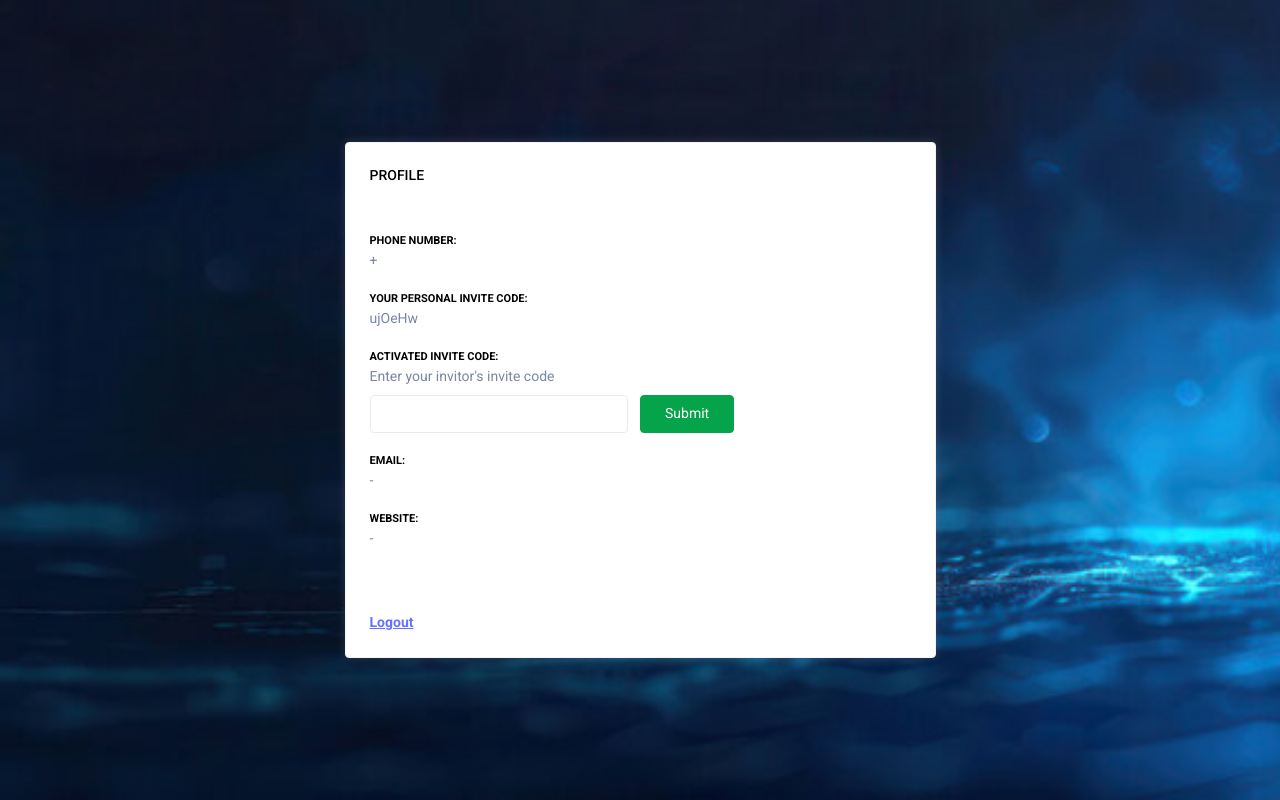
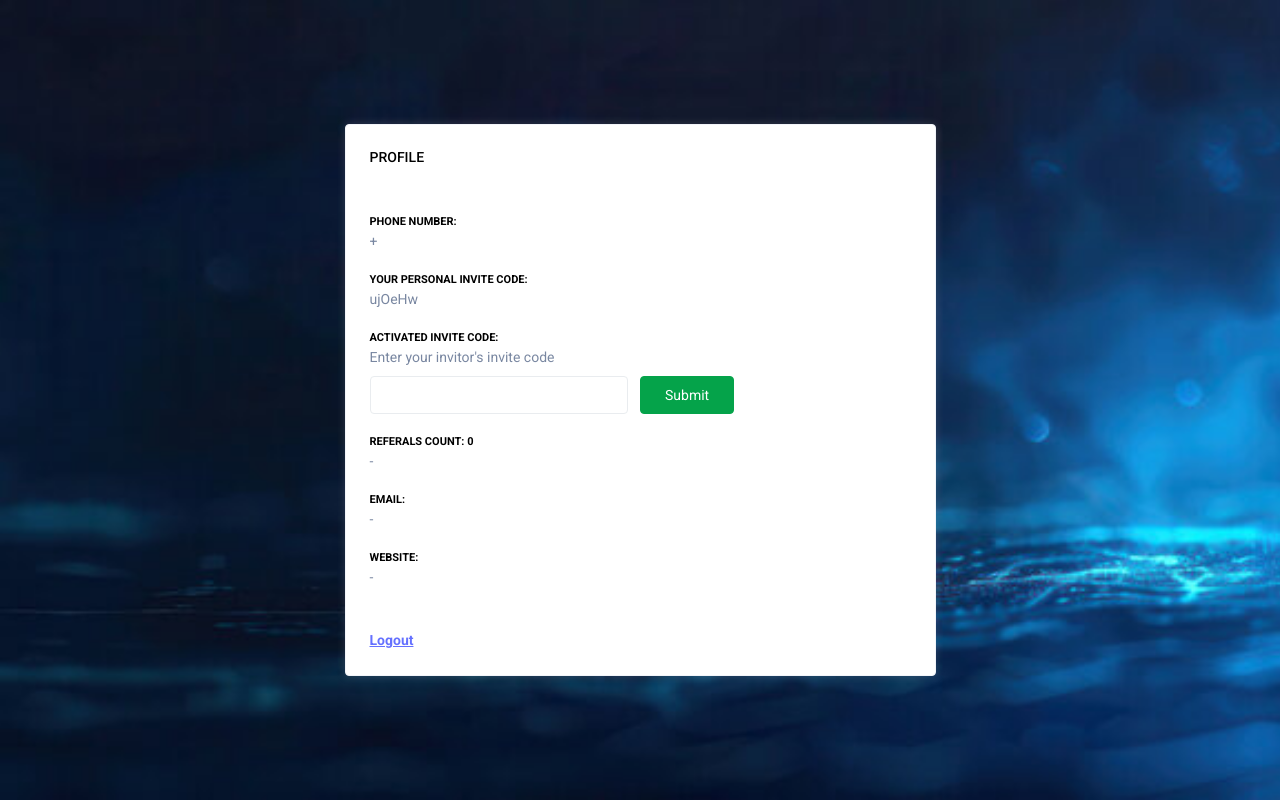
Before and after one commit to Rajabboy757/hammer, a Django app: page /profile/ in a window 1280 px wide. Run offline with Django 5.2, Linux system fonts and the light colour scheme; the visitor is signed in with stand-in values (Sample User, id 1); data comes from the database, SQL or seed files in the repository; some libraries are stand-ins or nearby versions.

Commit message:
finished templates

```diff
--- a/web/models.py
+++ b/web/models.py
@@ -4,6 +4,6 @@
 
 
 class VerificationCode(models.Model):
-    code = models.IntegerField(max_length=4)
+    code = models.IntegerField()
     phone_number = models.CharField(max_length=12)
     valid_for = models.DateTimeField()
--- a/web/templates/profile.html
+++ b/web/templates/profile.html
@@ -7,6 +7,9 @@
     <meta charset="UTF-8">
     <meta name="viewport" content="width=device-width, initial-scale=1.0">
     <title>Profile</title>
+
+    <!-- jquery library -->
+    <script src="https://code.jquery.com/jquery-3.6.0.min.js"></script>
 
     <link rel="preconnect" href="https://fonts.googleapis.com/">
     <link rel="preconnect" href="https://fonts.gstatic.com/" crossorigin>
@@ -79,6 +82,17 @@
                                 {% endif %}
                             </div>
                             <div class="mt-3">
+                                <label class="tx-11 fw-bolder mb-0 text-uppercase">Referals count: {{ referals.count }}</label>
+
+                                {% if referals %}
+                                    <br>
+                                    <a id="123" class="open-modal" data-popup-url="{% url 'referals' %}"><u>view referals</u></a>
+                                {% else %}
+                                    <p class="text-muted">-</p>
+                                {% endif %}
+
+                            </div>
+                            <div class="mt-3">
                                 <label class="tx-11 fw-bolder mb-0 text-uppercase">Email:</label>
                                 <p class="text-muted">-</p>
                             </div>
@@ -87,14 +101,48 @@
                                 <p class="text-muted">-</p>
                             </div>
 
-                            <br> <br> <br>
+                            <br> <br>
                             <a href="{% url 'logout' %}"><b><u>Logout</u></b></a>
                         </div>
                     </div>
 
+                <script>
+                    $(document).on("click", ".open-modal", function (e) {
+                        e.preventDefault();
+                        var $popup = $("#popup");
+                        var popup_url = $(this).data("popup-url");
+                        $(".modal-body", $popup).load(popup_url, function () {
+                            $popup.modal("show");
+                        });
+                    });
+                </script>
+
+                <div id="popup" class="modal fade" role="dialog">
+                    <div class="modal-dialog modal-lg">
+                        <div class="modal-content ">
+                            <div class="modal-body"></div>
+                            <div class="modal-footer">
+                                <button id='close' type="button"
+                                        class="btn btn-icon-text mt-2 mb-md-0"
+                                        data-dismiss="modal"
+                                        style="color: white;background-color: #364958">
+                                    Close
+                                </button>
+                                <script>
+                                    document.getElementById("close").addEventListener("click", function () {
+                                        var $popup = $("#popup");
+                                        $popup.modal("hide");
+
+                                    });
+                                </script>
+                            </div>
+                        </div>
+                    </div>
+                </div>
+
+
                 </div>
             </div>
-
         </div>
     </div>
 </div>
--- a/web/urls.py
+++ b/web/urls.py
@@ -1,5 +1,5 @@
 from django.urls import path
-from .views import register, send_code, check_code, profile, logout_view
+from .views import register, send_code, check_code, profile, logout_view, referals
 
 
 urlpatterns = [
@@ -8,4 +8,5 @@
     path('send_code/', send_code, name='send_code'),
     path('check_code/<str:phone_number>/', check_code, name='check_code'),
     path('profile/', profile, name='profile'),
+    path('referals/', referals, name='referals'),
 ]
--- a/web/views.py
+++ b/web/views.py
@@ -14,7 +14,6 @@
 
 def register(request):
     if request.user.is_authenticated:
-
         print(request.user)
         print(request.session['login_status'])
 
@@ -103,6 +102,10 @@
     user = request.user
     code = request.POST.get('invite_code')
     error_message = ''
+    referals = []
+
+    if user.invite_code:
+        referals = User.objects.filter(activated_invite_code=user.invite_code)
 
     if request.POST:
         invite_codes = User.objects.exclude(id=user.id).values_list('invite_code', flat=True)
@@ -114,6 +117,21 @@
 
     context = {
         'user': user,
+        'referals': referals,
         'error_message': error_message,
     }
     return render(request, 'profile.html', context=context)
+
+
+@login_required
+def referals(request):
+    user = request.user
+    referals_list = []
+
+    if user.invite_code:
+        referals_list = User.objects.filter(activated_invite_code=user.invite_code)
+
+    context = {
+        'referals': referals_list,
+    }
+    return render(request, 'referals.html', context=context)
```
Also changed, not shown: web/templates/referals.html (added, +21 -0 lines).
